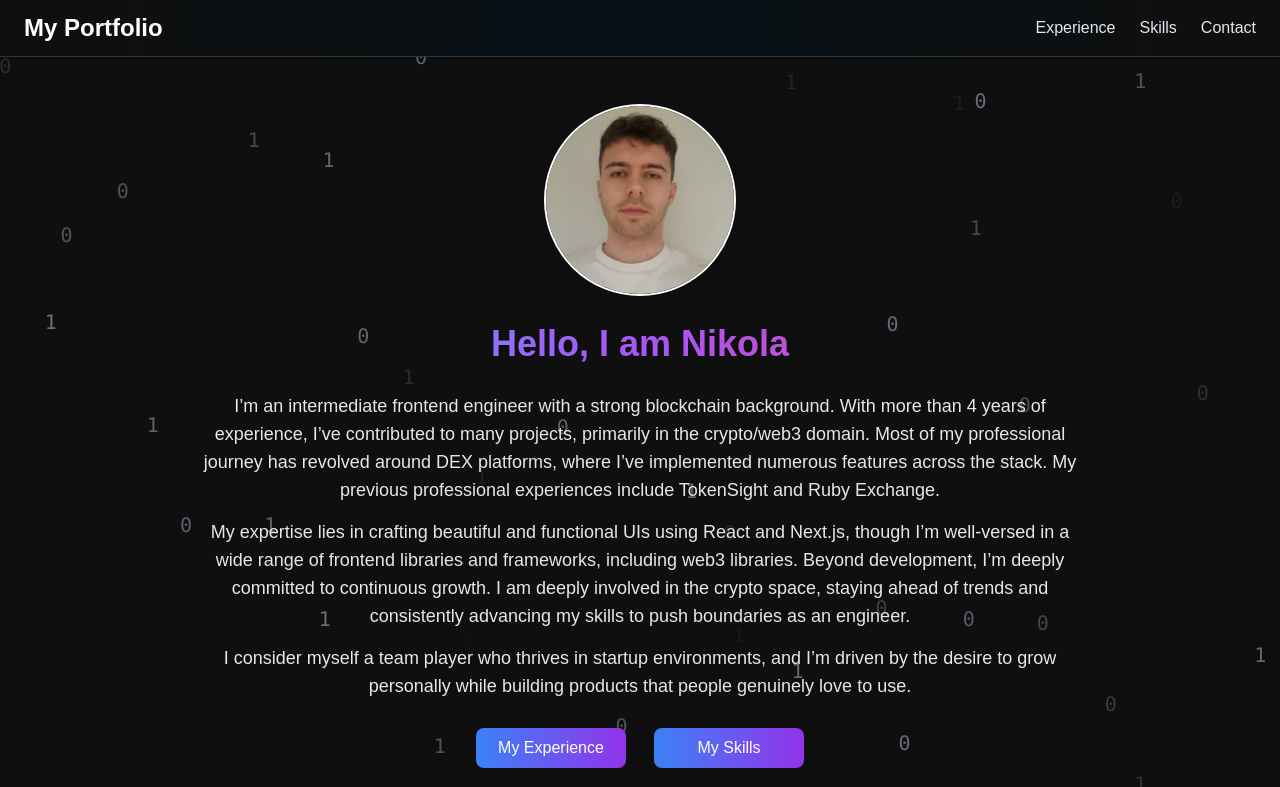
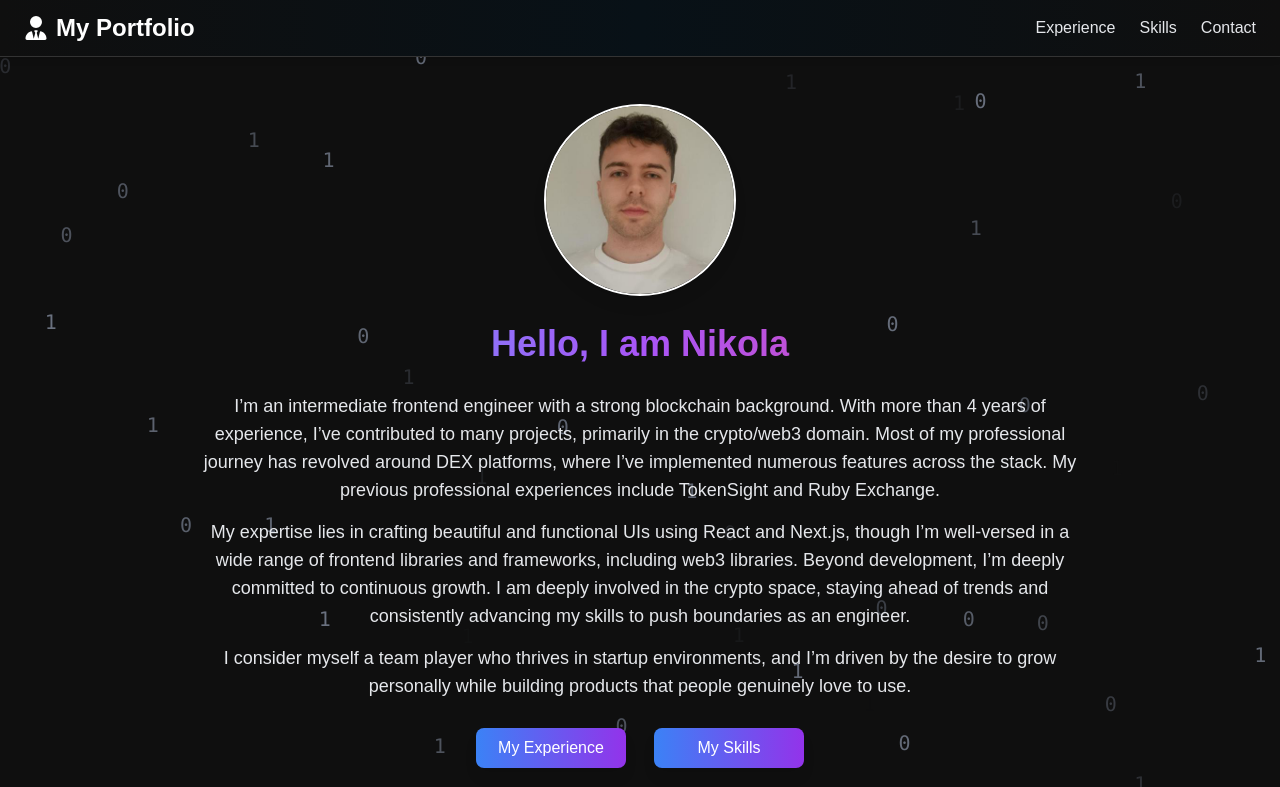
Before and after one commit to ndim99/personal-website, a Next.js app: page / in a window 1280 px wide. Shown: the top 787 px of the page. Built offline with nearby package versions, Linux system fonts and the light colour scheme.

Commit message:
feat: update

```diff
--- a/app/components/Header.tsx
+++ b/app/components/Header.tsx
@@ -33,7 +33,18 @@ export default function Header() {
       } flex items-center`}
     >
       <nav className="container mx-auto px-6 2xl:py-4 lg:py-3 py-2.5 flex justify-between items-center">
-        <Link href="#hero" className="lg:text-2xl text-xl font-bold text-white">
+        <Link
+          href="#hero"
+          className="lg:text-2xl text-xl font-bold text-white flex items-center gap-2"
+        >
+          <svg
+            xmlns="http://www.w3.org/2000/svg"
+            viewBox="0 0 448 512"
+            className="lg:w-6 lg:h-6 w-5 h-5"
+            fill="#fff"
+          >
+            <path d="M96 128a128 128 0 1 0 256 0A128 128 0 1 0 96 128zm94.5 200.2l18.6 31L175.8 483.1l-36-146.9c-2-8.1-9.8-13.4-17.9-11.3C51.9 342.4 0 405.8 0 481.3c0 17 13.8 30.7 30.7 30.7l131.7 0c0 0 0 0 .1 0l5.5 0 112 0 5.5 0c0 0 0 0 .1 0l131.7 0c17 0 30.7-13.8 30.7-30.7c0-75.5-51.9-138.9-121.9-156.4c-8.1-2-15.9 3.3-17.9 11.3l-36 146.9L238.9 359.2l18.6-31c6.4-10.7-1.3-24.2-13.7-24.2L224 304l-19.7 0c-12.4 0-20.1 13.6-13.7 24.2z" />
+          </svg>
           My Portfolio
         </Link>
 
```
